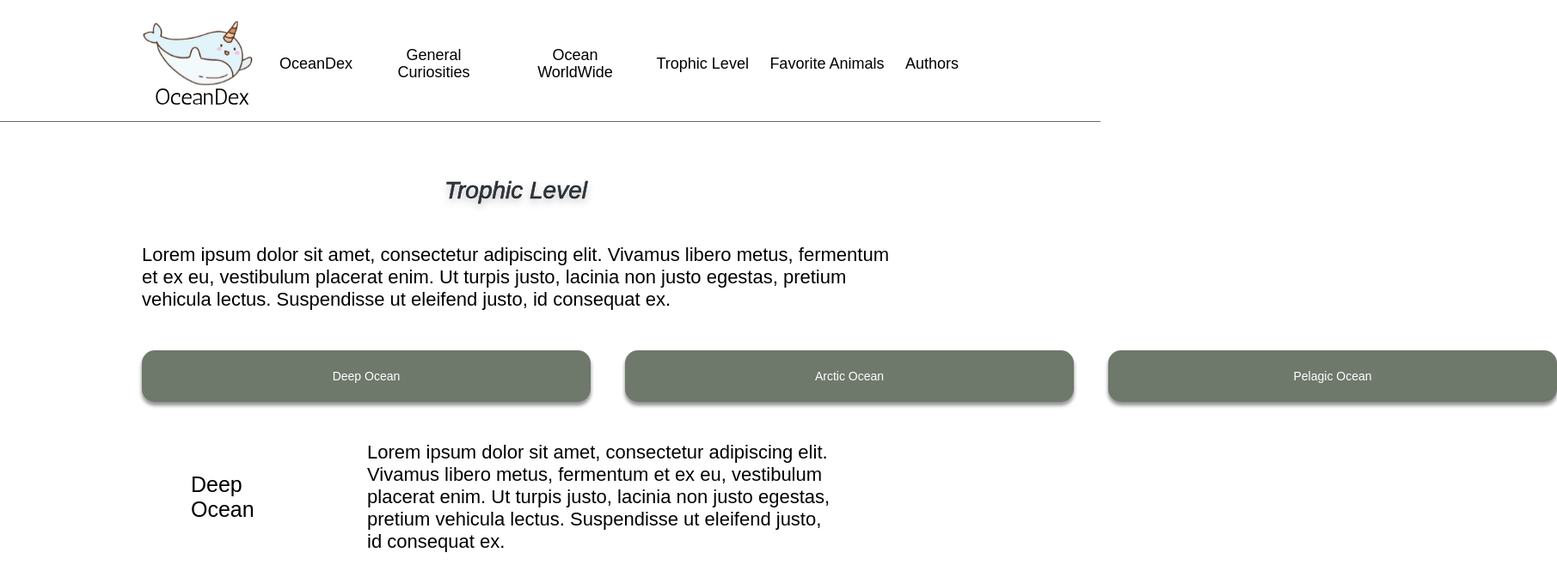
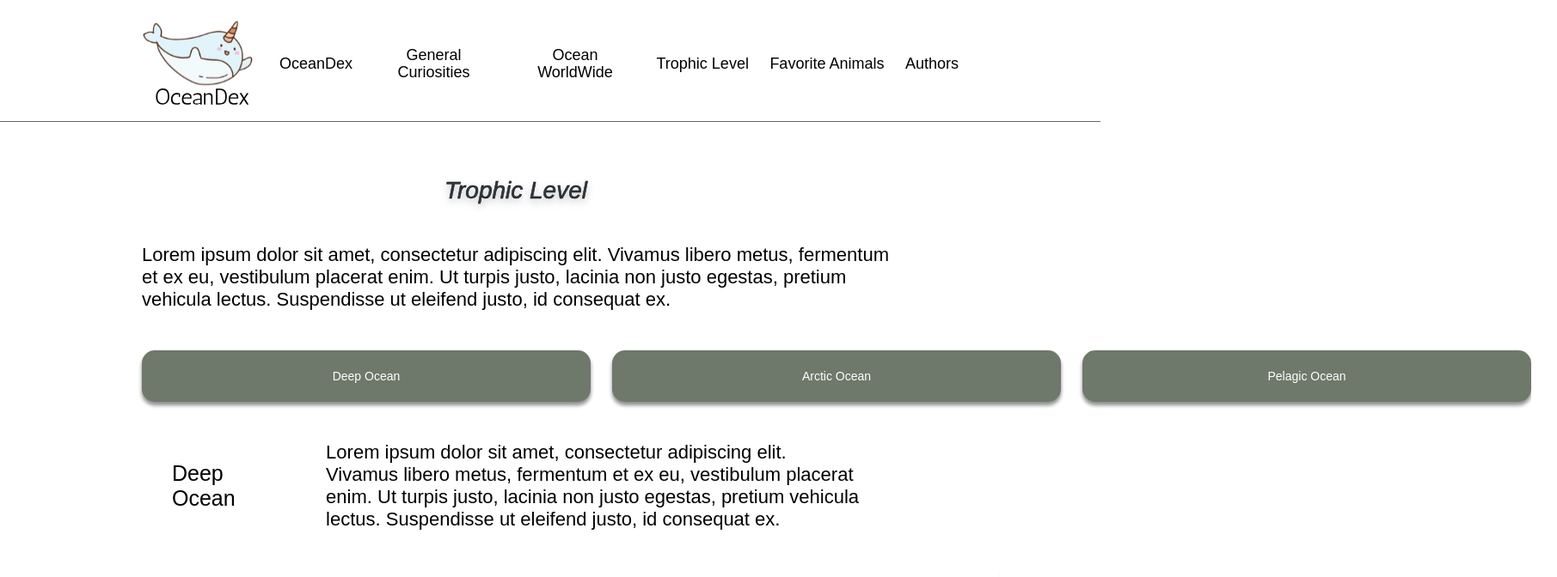
Before and after one commit to xossiane/javascript-oceandex, a Next.js app: page /TrophicLevel in a window 1280 px wide. Shown: the top 672 px of the page at 86% size, 1811 px wide, since content can reach past the window. Built offline with nearby package versions, Linux system fonts and the light colour scheme; a web font is replaced by a local one.

Commit message:
Fix: Refatoracao styles TrophicLevel

```diff
--- a/components/molecules/MenuDesktop/index.jsx
+++ b/components/molecules/MenuDesktop/index.jsx
@@ -1,5 +1,5 @@
+import Link from "next/link";
 import styles from "./styles.module.scss";
-import Link from "next/link";
 
 export default function MenuDesktop() {
   return (
@@ -21,7 +21,7 @@ export default function MenuDesktop() {
           </Link>
         </li>
         <li className={styles[`NavbarDesktop__li`]}>
-          <Link href="/Oceandex">
+          <Link href="/TrophicLevel">
             <a className={styles[`NavbarDesktop__item`]}>Trophic Level</a>
           </Link>
         </li>
--- a/pages/TrophicLevel/index.jsx
+++ b/pages/TrophicLevel/index.jsx
@@ -12,10 +12,10 @@ export default function TrophicLevel() {
   return (
   <>
     <Container>
-      <Text className={styles.title} style="italic" color="darkBlue" size="XLarge">Trophic Level</Text>
-      <Text className={styles.paragraph} size="large">Lorem ipsum dolor sit amet, consectetur adipiscing elit. Vivamus libero metus, fermentum et ex eu, vestibulum placerat enim. Ut turpis justo, lacinia non justo egestas, pretium vehicula lectus. Suspendisse ut eleifend justo, id consequat ex.</Text>
+      <Text className={styles[`TrophicLevel__Title`]} style="italic" color="darkBlue" size="XLarge">Trophic Level</Text>
+      <Text className={styles[`TrophicLevel__Paragraph`]} size="large">Lorem ipsum dolor sit amet, consectetur adipiscing elit. Vivamus libero metus, fermentum et ex eu, vestibulum placerat enim. Ut turpis justo, lacinia non justo egestas, pretium vehicula lectus. Suspendisse ut eleifend justo, id consequat ex.</Text>
 
-        <div className={styles.containerCard}>
+        <div className={styles[`TrophicLevel__ContainerCard`]}>
           <Button
             href="/"
             size="medium"
@@ -48,30 +48,30 @@ export default function TrophicLevel() {
           ></Button>
         </div>
 
-        <div className={styles.containerText}>
-          <Text className={styles.containerText__Title}>Deep Ocean</Text>
-          <Text size="large" className={styles.containerText__Paragraph}>Lorem ipsum dolor sit amet, consectetur adipiscing elit. Vivamus libero metus, fermentum et ex eu, vestibulum placerat enim. Ut turpis justo, lacinia non justo egestas, pretium vehicula lectus. Suspendisse ut eleifend justo, id consequat ex.</Text>
+        <div className={styles[`TrophicLevel__ContainerText`]}>
+          <Text className={styles[`TrophicLevel__ContainerText__Title`]}>Deep Ocean</Text>
+          <Text size="large" className={styles[`TrophicLevel__ContainerText__Paragraph`]}>Lorem ipsum dolor sit amet, consectetur adipiscing elit. Vivamus libero metus, fermentum et ex eu, vestibulum placerat enim. Ut turpis justo, lacinia non justo egestas, pretium vehicula lectus. Suspendisse ut eleifend justo, id consequat ex.</Text>
         </div>
 
-        <div className={styles.containerMobile}>
-          <Text className={styles.containerMobile__Title}>Deep Sea</Text>
+        <div className={styles[`TrophicLevel__ContainerMobile`]}>
+          <Text className={styles[`TrophicLevel__ContainerMobile__Title`]}>Deep Sea</Text>
           <img src="/assets/images/foodChain/deepOceanMobile.png" alt="" />
-          <Text className={styles.containerMobile__Paragraph}>Lorem ipsum dolor sit amet, consectetur adipiscing elit. Vivamus libero metus, fermentum et ex eu, vestibulum placerat enim. Ut turpis justo, lacinia non justo egestas, pretium vehicula lectus. Suspendisse ut eleifend justo, id consequat ex.</Text>
-          <Text className={styles.containerMobile__Title}>Arctic Ocean</Text>
+          <Text className={styles[`TrophicLevel__ContainerMobile__Paragraph`]}>Lorem ipsum dolor sit amet, consectetur adipiscing elit. Vivamus libero metus, fermentum et ex eu, vestibulum placerat enim. Ut turpis justo, lacinia non justo egestas, pretium vehicula lectus. Suspendisse ut eleifend justo, id consequat ex.</Text>
+          <Text className={styles[`TrophicLevel__ContainerMobile__Title`]}>Arctic Ocean</Text>
           <img src="/assets/images/foodChain/arcticOceanMobile.png" alt="" />
-          <Text className={styles.containerMobile__Paragraph}>Lorem ipsum dolor sit amet, consectetur adipiscing elit. Vivamus libero metus, fermentum et ex eu, vestibulum placerat enim. Ut turpis justo, lacinia non justo egestas, pretium vehicula lectus. Suspendisse ut eleifend justo, id consequat ex.</Text>
-          <Text className={styles.containerMobile__Title}>Pelagic Ocean</Text>
+          <Text className={styles[`TrophicLevel__ContainerMobile__Paragraph`]}>Lorem ipsum dolor sit amet, consectetur adipiscing elit. Vivamus libero metus, fermentum et ex eu, vestibulum placerat enim. Ut turpis justo, lacinia non justo egestas, pretium vehicula lectus. Suspendisse ut eleifend justo, id consequat ex.</Text>
+          <Text className={styles[`TrophicLevel__ContainerMobile__Title`]}>Pelagic Ocean</Text>
           <img src="/assets/images/foodChain/pelagicOceanMobile.png" alt="" />
-          <Text className={styles.containerMobile__Paragraph}>Lorem ipsum dolor sit amet, consectetur adipiscing elit. Vivamus libero metus, fermentum et ex eu, vestibulum placerat enim. Ut turpis justo, lacinia non justo egestas, pretium vehicula lectus. Suspendisse ut eleifend justo, id consequat ex.</Text>
+          <Text className={styles[`TrophicLevel__ContainerMobile__Paragraph`]}>Lorem ipsum dolor sit amet, consectetur adipiscing elit. Vivamus libero metus, fermentum et ex eu, vestibulum placerat enim. Ut turpis justo, lacinia non justo egestas, pretium vehicula lectus. Suspendisse ut eleifend justo, id consequat ex.</Text>
         </div>
 
-        <div className={styles.containerImage}>
+        <div className={styles[`TrophicLevel__ContainerImage`]}>
           <img src="/assets/images/foodChain/deepOceanDesktopjpg.jpg" alt="" />
         </div>
     </Container>
-      <div className={styles.containerBackgroundImage}>
-        <img className={styles.containerBackgroundImage__backgroundImage} src="/assets/images/extras/backgroundLarge2.png" alt="" />
-        <img className={styles.containerBackgroundImage__backgroundImageMobile} src="/assets/images/extras/background.png" alt="" />
+      <div className={styles[`TrophicLevel__ContainerBackgroundImage`]}>
+        <img className={styles[`TrophicLevel__ContainerBackgroundImage__BackgroundImage`]} src="/assets/images/extras/backgroundLarge2.png" alt="" />
+        <img className={styles[`TrophicLevel__ContainerBackgroundImage__BackgroundImageMobile`]} src="/assets/images/extras/background.png" alt="" />
       </div>
   </>
   );
--- a/pages/TrophicLevel/styles.module.scss
+++ b/pages/TrophicLevel/styles.module.scss
@@ -1,113 +1,79 @@
 @use "@styles/variables";
 
-.title {
+.TrophicLevel {
+  &__Title {
     filter: drop-shadow(0px 4px 4px rgba(0, 0, 0, 0.25));
     margin: 4.6rem 0rem;
     text-align: center;
     -webkit-text-stroke: 0.5px black;
-}
 
-.paragraph {
-  text-align: left;
-  margin-bottom: 4.6rem;
-}
-
-.containerCard {
-  display: flex;
-  gap: 40px;
-  margin-bottom: 4.6rem;
-}
-
-.containerText {
-  align-items: center;
-  display: flex;
-  justify-content: space-between;
-  margin: 0 57px;
-  margin-bottom: 4.7rem;
-  gap: 102px;
-
-  .containerText__Title {
-    font-size: 2.5rem;
-    margin: 0px;
-    width: 433px; //tamanho relativo
-  }
-
-  .containerText__Paragraph {
-    margin: 0px;
+    @media screen and (max-width: 426px) {
+      filter: none;
+      font-size: 1.8rem;
+      margin-top: 0.6rem;
     }
   }
 
-.containerMobile {
-  display: none;
-}
+  &__Paragraph {
+    text-align: left;
+    margin-bottom: 4.6rem;
 
-.containerImage {
-  display: flex;
-  justify-content: center;
-
-
-
-
-  img {
-    border-radius: 3.2rem;
-    z-index: 1;
-  }
-}
-
-.containerBackgroundImage {
-  position: relative;
-  width: 100%;
-
-  .containerBackgroundImage__backgroundImage {
-    opacity: 0.2;
-    position: absolute;
-    bottom: -90%;
-    width: 100%;
-  }
-
-  .containerBackgroundImage__backgroundImageMobile {
+    @media screen and (max-width: 426px) {
       display: none;
     }
   }
 
+  &__ContainerCard {
+    display: flex;
+    gap: 2.5rem;
+    margin-bottom: 4.6rem;
 
     @media screen and (max-width: 426px) {
-  .title {
-    filter: none;
-    font-size: 1.8rem;
-    margin-top: 0.6rem;
-  }
-
-  .containerImage {
-    display: none;
-  }
-
-  .paragraph {
-    display: none;
-  }
-
-  .containerCard {
       align-items: center;
       display: flex;
       gap: 0.9rem;
       flex-direction: column;
       margin-bottom: 2.2rem;
     }
+  }
 
-  .containerText {
+  &__ContainerText {
+    align-items: center;
+    display: flex;
+    justify-content: space-between;
+    margin: 0 3.5rem;
+    margin-bottom: 4.7rem;
+    gap: 6.3rem;
+
+
+    @media screen and (max-width: 426px) {
       display: none;
     }
 
-  .containerMobile {
+    &__Title {
+      font-size: 2.5rem;
+      margin: 0px;
+      width: 433px; //tamanho relativo
+    }
+
+    &__Paragraph {
+      margin: 0px;
+    }
+  }
+
+  &__ContainerMobile {
+    display: none;
+
+    @media screen and (max-width: 426px) {
       display: flex;
       flex-direction: column;
 
-    .containerMobile__Title {
+      &__Title {
         font-size: 1.3rem;
         text-align: center;
       }
 
-    .containerMobile__Paragraph {
+      &__Paragraph {
         font-size: 1.1rem;
         margin-bottom: 4.2rem;
 
@@ -117,13 +83,45 @@
       }
     }
 
-  .containerBackgroundImage {
 
-    .containerBackgroundImage__backgroundImage {
+  }
+
+  &__ContainerImage {
+    display: flex;
+    justify-content: center;
+
+    @media screen and (max-width: 426px) {
       display: none;
     }
 
-    .containerBackgroundImage__backgroundImageMobile {
+
+    img {
+      border-radius: 3.2rem;
+      z-index: 1;
+    }
+  }
+
+  &__ContainerBackgroundImage {
+    position: relative;
+    width: 100%;
+
+
+
+    &__BackgroundImage {
+      opacity: 0.2;
+      position: absolute;
+      bottom: -90%;
+      width: 100%;
+
+      @media screen and (max-width: 426px) {
+        display: none;
+      }
+    }
+
+    &__BackgroundImageMobile {
+      display: none;
+
+      @media screen and (max-width: 426px) {
         bottom: -90%;
         display: block;
         position: absolute;
@@ -134,5 +132,6 @@
         }
       }
     }
+  }
 
 }
```
Lines whose indentation alone changed are shown as unchanged.
